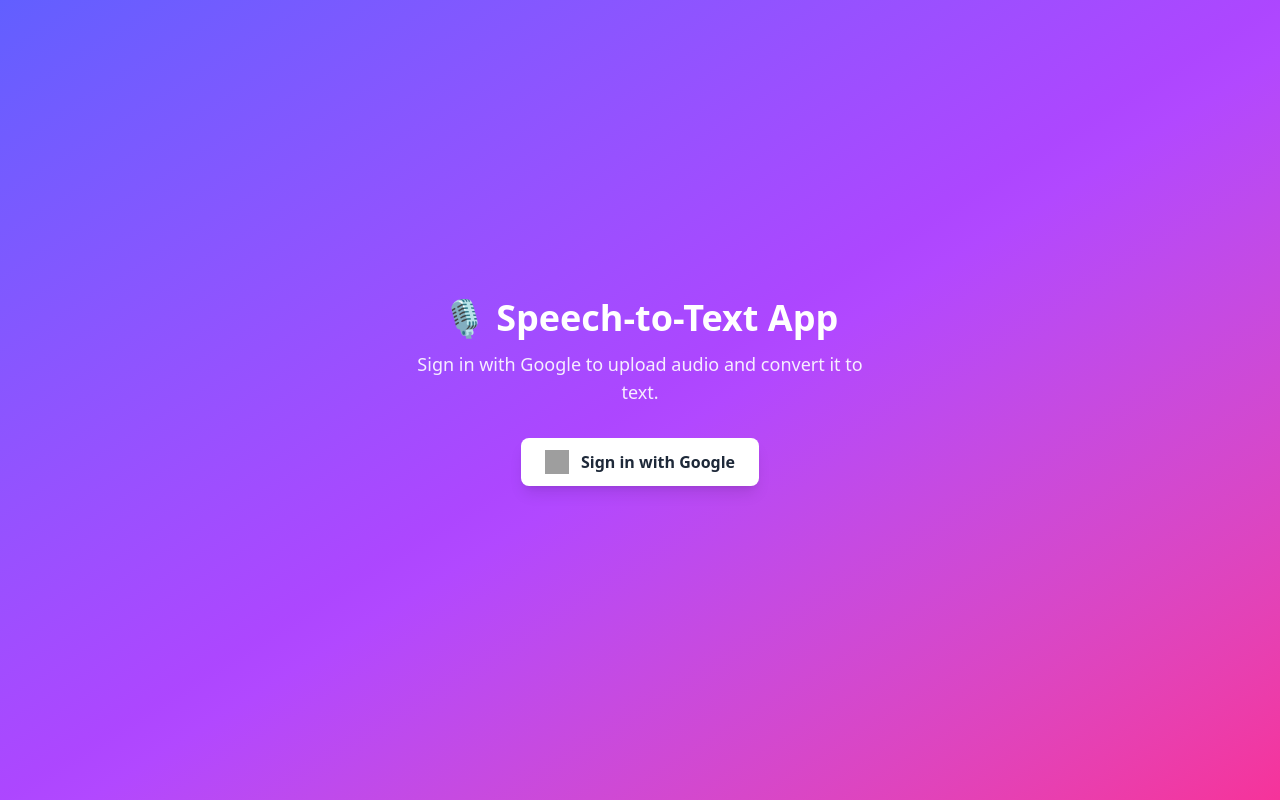
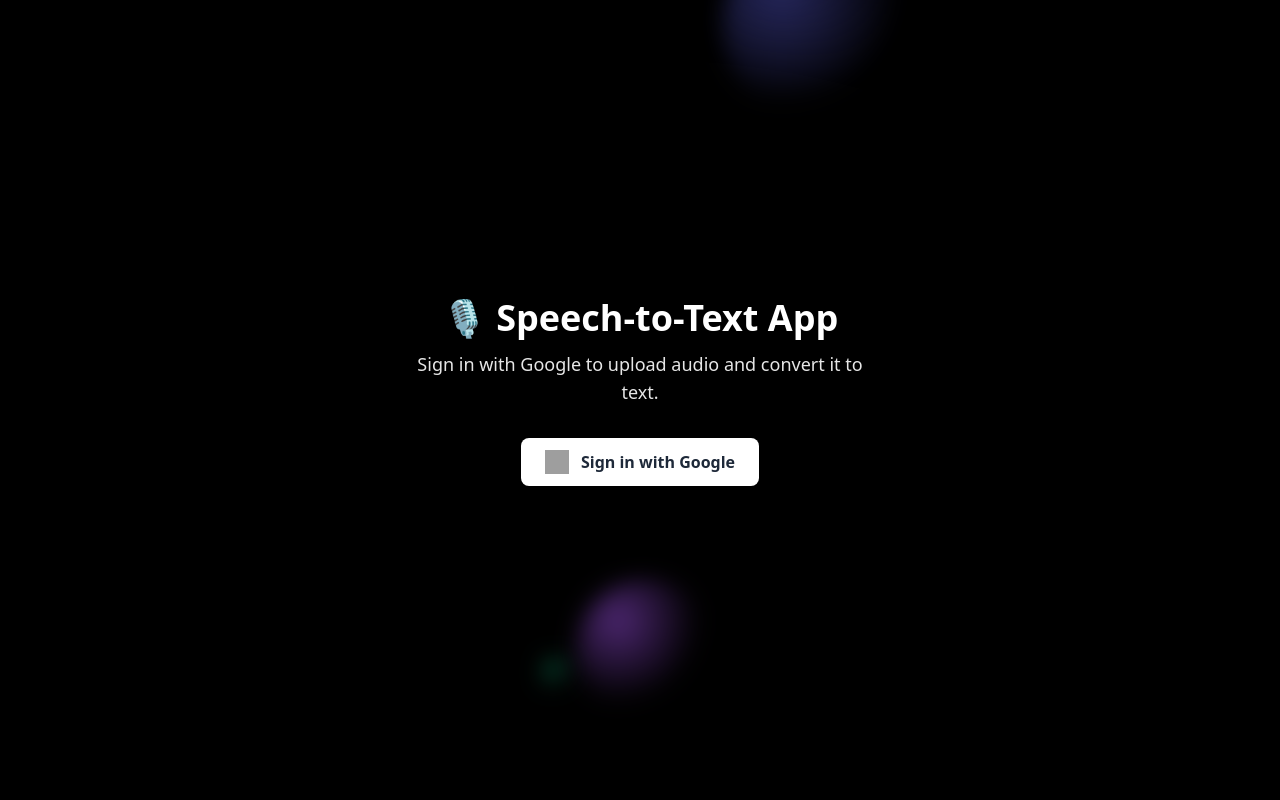
Before and after one commit to arun375797/speechToText-Frontend, a React (Vite) app: page / in a window 1280 px wide. Built offline with nearby package versions, Linux system fonts and the light colour scheme; no server answers; grey boxes are pictures that could not be loaded.

Commit message:
animation

```diff
--- a/src/App.jsx
+++ b/src/App.jsx
@@ -7,6 +7,7 @@
 import History from "./Components/History.jsx";
 import ProtectedRoute from "./Components/ProtectedRoute.jsx";
 import Navbar from "./Components/ReusableComponent/Navbar.jsx";
+import BulbBackground from "./Components/ReusableComponent/BulbBackground.jsx";
 import { Toaster } from "react-hot-toast";
 
 const page = {
@@ -23,8 +24,13 @@
   return (
     <>
       <Toaster position="top-right" toastOptions={{ style: { background: "#333", color: "#fff" } }} />
-      <div className="min-h-screen bg-black">
-        {hasNavbar && <Navbar />}          {/* fixed header */}
+
+      {/* base layer */}
+      <div className="min-h-screen relative bg-black text-white">
+        <BulbBackground />                 {/* <-- new global background */}
+
+        {hasNavbar && <Navbar />}          {/* fixed header (z-50) */}
+
         <AnimatePresence mode="wait" initial={false}>
           <motion.div
             key={location.pathname}
@@ -33,7 +39,7 @@
             animate="animate"
             exit="exit"
             transition={transition}
-            className={hasNavbar ? "pt-16" : ""}   // always reserve space for navbar
+            className={(hasNavbar ? "pt-16 " : "") + "relative z-10"}  // <-- sit above bulbs
           >
             <Routes location={location}>
               <Route path="/" element={<Login />} />
--- a/src/Components/History.jsx
+++ b/src/Components/History.jsx
@@ -83,7 +83,7 @@
   };
 
   return (
-    <div className="min-h-screen bg-black text-white flex flex-col">
+    <div className="min-h-screen text-white flex flex-col">
       {/* Top bar */}
       <Navbar user={user} setUser={setUser} />
 
--- a/src/Components/Home.jsx
+++ b/src/Components/Home.jsx
@@ -176,7 +176,7 @@
   };
 
   return (
-    <div className="min-h-screen bg-black text-white flex flex-col">
+    <div className="min-h-screen text-white flex flex-col">
       {/* Top Navbar always mounted so avatar/logout can appear as soon as session arrives */}
       <Navbar user={user} setUser={setUser} />
 
@@ -209,7 +209,7 @@
           <motion.div layout className="flex flex-1">
             {/* Sidebar (History) */}
             <aside
-              className={`fixed top-0 left-0 h-full w-72 bg-gray-900 border-r border-gray-800 transform ${
+              className={`fixed top-0 left-0 h-full w-72 bg-gray-900/80 backdrop-blur-sm border-r border-gray-800 transform ${
                 sidebarOpen ? "translate-x-0" : "-translate-x-full"
               } transition-transform duration-300 z-40 pt-16`}
             >
@@ -243,7 +243,7 @@
             <section className="flex-1 flex flex-col items-center p-6 w-full">
               <button
                 onClick={() => setSidebarOpen(true)}
-                className="self-start mb-6 flex items-center space-x-2 bg-gray-800 px-3 py-2 rounded-md border border-gray-700 hover:bg-gray-700"
+                className="self-start mb-6 flex items-center space-x-2 bg-gray-800/60 backdrop-blur-sm px-3 py-2 rounded-md border border-gray-700 hover:bg-gray-700/60"
               >
                 <Menu size={18} /> <span>Show History</span>
               </button>
@@ -256,7 +256,7 @@
                 with AI.
               </p>
 
-              <div className="bg-gray-900 p-8 rounded-2xl shadow-lg w-full max-w-lg border border-gray-700">
+              <div className="bg-gray-900/60 backdrop-blur-sm p-8 rounded-2xl shadow-lg w-full max-w-lg border border-gray-700">
                 <h2 className="text-xl font-semibold mb-4">Upload Audio</h2>
 
                 {/* Language Selector */}
@@ -301,7 +301,7 @@
 
               {/* Latest Transcription */}
               {transcription && (
-                <div className="mt-8 bg-gray-900 p-6 rounded-xl shadow-md w-full max-w-lg border border-gray-700">
+                <div className="mt-8 bg-gray-900/60 backdrop-blur-sm p-6 rounded-xl shadow-md w-full max-w-lg border border-gray-700">
                   <h2 className="text-lg font-semibold mb-3">
                     ✨ Latest Transcription
                   </h2>
--- a/src/Components/Live.jsx
+++ b/src/Components/Live.jsx
@@ -178,7 +178,7 @@
 
   // UI
   return (
-    <div className="min-h-screen bg-black text-white flex flex-col">
+    <div className="min-h-screen text-white flex flex-col">
       {/* Always mount the Navbar so avatar/logout show as soon as session arrives */}
       <Navbar user={user} setUser={setUser} />
 
--- a/src/Components/Login.jsx
+++ b/src/Components/Login.jsx
@@ -47,7 +47,7 @@
   };
 
   return (
-    <div className="min-h-screen flex flex-col items-center justify-center bg-gradient-to-br from-indigo-500 via-purple-500 to-pink-500 text-white px-6">
+    <div className="min-h-screen flex flex-col items-center justify-center text-white px-6">
       <h1 className="text-4xl font-extrabold mb-3">🎙️ Speech-to-Text App</h1>
       <p className="mb-8 text-lg opacity-90 text-center max-w-md">
         Sign in with Google to upload audio and convert it to text.
--- /dev/null
+++ b/src/Components/ReusableComponent/BulbBackground.jsx
@@ -0,0 +1,67 @@
+import { useMemo } from "react";
+
+/** tiny deterministic rng so bulbs don't reshuffle on every render */
+function rng(seed) {
+  let t = seed + 1;
+  return () => (t = Math.imul(48271, t) % 0x7fffffff) / 0x7fffffff;
+}
+
+/**
+ * Glowing bulbs that drift/pulse gently.
+ * - fixed, pointer-events-none, z-0 (content sits above at z-10)
+ * - mix-blend: screen to glow on black
+ */
+export default function BulbBackground({ count = 14, seed = 7 }) {
+  const bulbs = useMemo(() => {
+    const r = rng(seed);
+    const palette = [
+      "#6366F1", // indigo-500
+      "#A855F7", // purple-500
+      "#22D3EE", // cyan-400
+      "#F472B6", // pink-400
+      "#F59E0B", // amber-500
+      "#10B981", // emerald-500
+      "#60A5FA", // blue-400
+    ];
+    // fewer bulbs on small screens for perf
+    const isSmall =
+      typeof window !== "undefined" &&
+      window.matchMedia("(max-width: 640px)").matches;
+    const n = isSmall ? Math.max(8, Math.floor(count * 0.6)) : count;
+
+    return Array.from({ length: n }, (_, i) => ({
+      top: 5 + r() * 90,      // % of viewport
+      left: 5 + r() * 90,     // % of viewport
+      size: 70 + r() * 150,   // px
+      color: palette[i % palette.length],
+      dur: 18 + r() * 16,     // seconds
+      delay: -r() * 20,       // negative delay to desync starts
+      tx: (r() * 40 - 20) + "px", // small wander vector
+      ty: (r() * 40 - 20) + "px",
+    }));
+  }, [count, seed]);
+
+  return (
+    <div className="pointer-events-none fixed inset-0 z-0 overflow-hidden">
+      {bulbs.map((b, i) => (
+        <span
+          key={i}
+          className="bulb"
+          style={{
+            top: `${b.top}%`,
+            left: `${b.left}%`,
+            width: `${b.size}px`,
+            height: `${b.size}px`,
+            "--bulb-color": b.color,
+            "--dur": `${b.dur}s`,
+            animationDelay: `${b.delay}s`,
+            "--tx": b.tx,
+            "--ty": b.ty,
+          }}
+        />
+      ))}
+      {/* gentle vignette so UI stays readable */}
+      <div className="absolute inset-0 bg-[radial-gradient(ellipse_at_center,rgba(0,0,0,0)_0,rgba(0,0,0,0)_60%,rgba(0,0,0,.6)_100%)]" />
+    </div>
+  );
+}
--- a/src/index.css
+++ b/src/index.css
@@ -18,3 +18,37 @@
 body {
   overflow-y: scroll;
 }
+
+/* --- Glowing bulbs background --- */
+.bulb{
+  position:absolute;
+  border-radius:9999px;
+  pointer-events:none;
+  background: radial-gradient(circle at 30% 30%, var(--bulb-color) 0%, rgba(0,0,0,0) 60%);
+  mix-blend-mode: screen;
+  opacity:.28;
+  filter: blur(10px);
+  transform: translate(-50%,-50%) translate(var(--tx,0),var(--ty,0)) scale(1);
+  animation:
+    float var(--dur,22s) ease-in-out infinite,
+    pulse calc(var(--dur,22s)*0.55) ease-in-out infinite;
+  will-change: transform, opacity, filter;
+}
+
+@keyframes float{
+  0%   { transform: translate(-50%,-50%) translate(var(--tx,0),var(--ty,0)) scale(1); }
+  25%  { transform: translate(-50%,-50%) translate(calc(var(--tx) + 22px), calc(var(--ty) - 12px)) scale(1.05); }
+  50%  { transform: translate(-50%,-50%) translate(calc(var(--tx) - 10px), calc(var(--ty) + 18px)) scale(0.95); }
+  75%  { transform: translate(-50%,-50%) translate(calc(var(--tx) + 16px), calc(var(--ty) + 6px)) scale(1.04); }
+  100% { transform: translate(-50%,-50%) translate(var(--tx,0),var(--ty,0)) scale(1); }
+}
+
+@keyframes pulse{
+  0%,100% { opacity:.20; filter: blur(10px); }
+  50%     { opacity:.36; filter: blur(14px); }
+}
+
+/* Respect accessibility */
+@media (prefers-reduced-motion: reduce){
+  .bulb{ animation: none; }
+}
```
